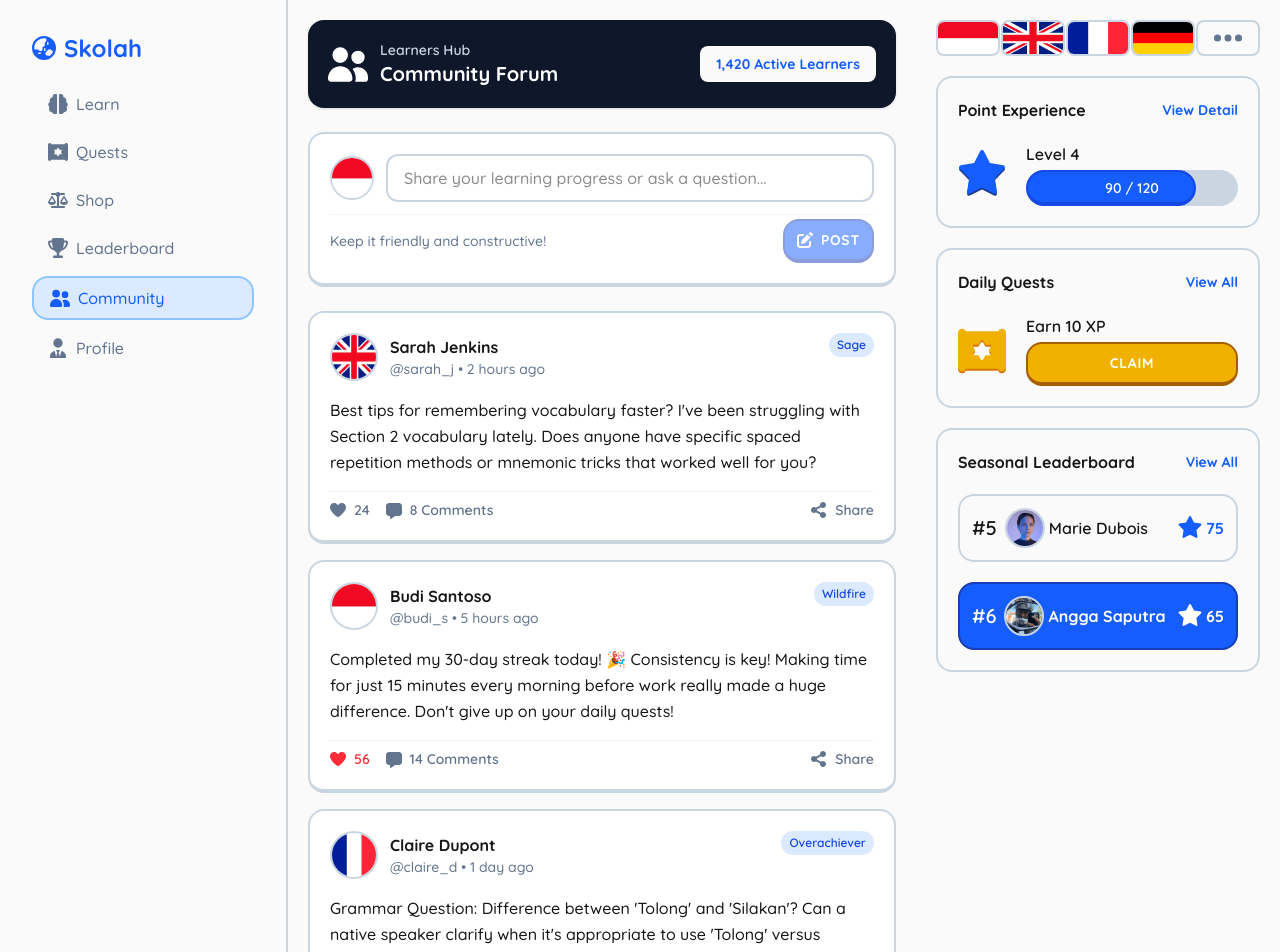
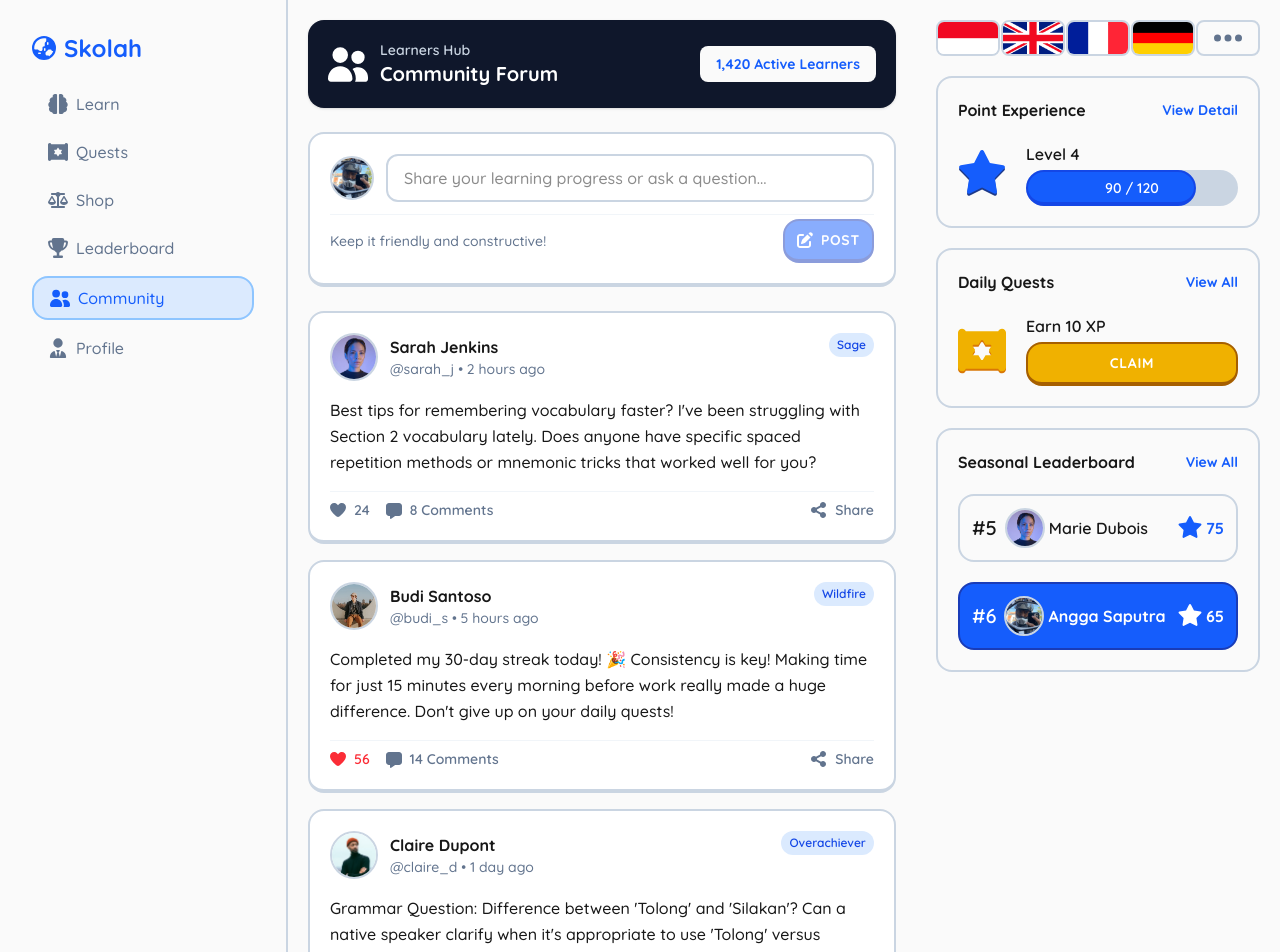
Before and after one commit to anggasaputra25/skolah, a Next.js app: page /community in a window 1280 px wide. Shown: the top 952 px of the page. Built offline with nearby package versions, Linux system fonts and the light colour scheme.

Commit message:
feat: update avatars in posts and enhance layout styles across components

```diff
--- a/app/(pages)/(dashboard)/community/page.tsx
+++ b/app/(pages)/(dashboard)/community/page.tsx
@@ -59,11 +59,11 @@ const CommunityPage = () => {
                 <BorderCard className="p-4 space-y-3 bg-white">
                     <div className="flex gap-3 items-center">
                         <Image
-                            src="/assets/flags/indonesia.jpeg"
+                            src="/assets/person/person-6.jpg"
                             alt="Your Avatar"
                             width={44}
                             height={44}
-                            className="border-2 aspect-square border-slate-300 rounded-full"
+                            className="border-2 aspect-square border-slate-300 rounded-full object-cover"
                         />
                         <input
                             type="text"
@@ -99,7 +99,7 @@ const CommunityPage = () => {
                                         alt={post.author}
                                         width={48}
                                         height={48}
-                                        className="border-2 aspect-square border-slate-300 rounded-full"
+                                        className="border-2 aspect-square border-slate-300 rounded-full object-cover"
                                     />
                                     <div>
                                         <p className="font-bold">{post.author}</p>
--- a/app/(pages)/about/page.tsx
+++ b/app/(pages)/about/page.tsx
@@ -53,17 +53,17 @@ const AboutPage = () => {
                 </div>
                 <div className="flex gap-10 items-center flex-col md:flex-row">
                     <Video image="/assets/about/engineer.jpg" />
-                    <div className="w-full space-y-2 over">
+                    <div className="w-full space-y-2 overflow-hidden">
                         <p className="fade-up text-2xl font-bold">Engineering</p>
                         <p className="fade-up text-slate-500 text-lg">Engineering is our largest function at Skolah. They build, run, and maintain our product and features.</p>
-                        <Link href={''} className="fade-up text-blue-600 font-semibold text-lg">Explore Engineering</Link>
+                        <Link href={''} className="fade-up inline-block text-blue-600 font-semibold text-lg">Explore Engineering</Link>
                     </div>
                 </div>
                 <div className="flex gap-10 items-center flex-col-reverse md:flex-row">
-                    <div className="w-full space-y-2 over">
+                    <div className="w-full space-y-2 overflow-hidden">
                         <p className="fade-up text-2xl font-bold">Design</p>
                         <p className="fade-up text-slate-500 text-lg">Design combines product design, art, animation, brand, and experiential to bring delight to our product.</p>
-                        <Link href={''} className="fade-up text-blue-600 font-semibold text-lg">Explore Design</Link>
+                        <Link href={''} className="fade-up inline-block text-blue-600 font-semibold text-lg">Explore Design</Link>
                     </div>
                     <div className="rounded-2xl overflow-hidden w-full">
                         <Video image="/assets/about/design.jpg" />
@@ -71,10 +71,10 @@ const AboutPage = () => {
                 </div>
                 <div className="flex gap-10 items-center flex-col md:flex-row">
                     <Video image="/assets/about/research.jpg" />
-                    <div className="w-full space-y-2 over">
+                    <div className="w-full space-y-2 overflow-hidden">
                         <p className="fade-up text-2xl font-bold">Research</p>
                         <p className="fade-up text-slate-500 text-lg">Research turns user insights into smarter learning experiences. They explore how people learn, test new ideas, and shape every feature we build.</p>
-                        <Link href={''} className="fade-up text-blue-600 font-semibold text-lg">Explore Research</Link>
+                        <Link href={''} className="fade-up inline-block text-blue-600 font-semibold text-lg">Explore Research</Link>
                     </div>
                 </div>
             </div>
--- a/app/page.tsx
+++ b/app/page.tsx
@@ -23,7 +23,7 @@ const Home = () => {
 
     const stats = [
         {
-            value: "30+",
+            value: "10+",
             label: "Courses",
             icon: faBook,
             positionClasses: "bottom-20 left-32",
@@ -52,6 +52,7 @@ const Home = () => {
                     <WordAnimation>
                         Speak the World and Elevate
                     </WordAnimation>
+                    <br />
                     <WordAnimation className="text-blue-600">
                         Your Career
                     </WordAnimation>
--- a/components/layout/Footer.tsx
+++ b/components/layout/Footer.tsx
@@ -12,7 +12,7 @@ export default function Footer() {
                     {/* Brand & Intro */}
                     <div className="md:col-span-2 flex flex-col gap-3">
                         <Link href={'/'} className="font-semibold text-2xl flex items-center gap-2 text-blue-600 w-fit">
-                            <FontAwesomeIcon icon={faEarthAsia} className="w-6 h-6" />
+                            <FontAwesomeIcon icon={faEarthAsia} className="w-6! h-6!" />
                             <span>Skolah</span>
                         </Link>
                         <p className="text-slate-500 max-w-sm leading-relaxed">
--- a/components/layout/Navbar.tsx
+++ b/components/layout/Navbar.tsx
@@ -14,7 +14,7 @@ export const Navbar = ({target = 0}: {target?: number}) => {
             <nav className="py-5 fixed w-full bg-neutral-50 z-20">
                 <div className="w-11/12 md:w-10/12 m-auto flex justify-between items-center">
                     <Link href={'/'} className="font-semibold text-2xl flex items-center gap-2 text-blue-600 w-36.75">
-                        <FontAwesomeIcon icon={faEarthAsia} className="w-6 h-6" />
+                        <FontAwesomeIcon icon={faEarthAsia} className="w-6! h-6!" />
                         <span>Skolah</span>
                     </Link>
 
@@ -33,13 +33,13 @@ export const Navbar = ({target = 0}: {target?: number}) => {
                         className="block md:hidden text-slate-700 hover:text-neutral-900 focus:outline-none"
                         aria-label="Toggle Menu"
                     >
-                        <FontAwesomeIcon icon={isOpen ? faXmark : faBars} className="w-6 h-6" />
+                        <FontAwesomeIcon icon={isOpen ? faXmark : faBars} className="w-6! h-6!" />
                     </button>
                 </div>
             </nav>
 
             {/* Mobile Dropdown Menu */}
-            <div className={`md:hidden w-full absolute bg-neutral-50 px-6 py-4 flex flex-col gap-4 transition-transform z-10 pt-[71.99px] ${isOpen ? "translate-y-0" : "-translate-y-full"}`}>
+            <div className={`md:hidden w-full fixed bg-neutral-50 px-6 py-4 flex flex-col gap-4 transition-transform z-10 pt-[71.99px] ${isOpen ? "translate-y-0" : "-translate-y-full"}`}>
                 <Link
                     className="text-slate-500 hover:text-neutral-900"
                     href={'/courses'}
--- a/constants/posts.ts
+++ b/constants/posts.ts
@@ -3,7 +3,7 @@ export const POSTS = [
         id: 1,
         author: "Sarah Jenkins",
         username: "@sarah_j",
-        avatar: "/assets/flags/english.jpeg",
+        avatar: "/assets/person/person-5.jpg",
         badge: "Sage",
         timeAgo: "2 hours ago",
         content: "Best tips for remembering vocabulary faster? I've been struggling with Section 2 vocabulary lately. Does anyone have specific spaced repetition methods or mnemonic tricks that worked well for you?",
@@ -15,7 +15,7 @@ export const POSTS = [
         id: 2,
         author: "Budi Santoso",
         username: "@budi_s",
-        avatar: "/assets/flags/indonesia.jpeg",
+        avatar: "/assets/person/person-3.jpg",
         badge: "Wildfire",
         timeAgo: "5 hours ago",
         content: "Completed my 30-day streak today! 🎉 Consistency is key! Making time for just 15 minutes every morning before work really made a huge difference. Don't give up on your daily quests!",
@@ -27,7 +27,7 @@ export const POSTS = [
         id: 3,
         author: "Claire Dupont",
         username: "@claire_d",
-        avatar: "/assets/flags/french.jpeg",
+        avatar: "/assets/person/person-4.jpg",
         badge: "Overachiever",
         timeAgo: "1 day ago",
         content: "Grammar Question: Difference between 'Tolong' and 'Silakan'? Can a native speaker clarify when it's appropriate to use 'Tolong' versus 'Silakan' when asking someone to do something politely?",
```
Also changed, not shown: public/assets/screenshots/community.png.
